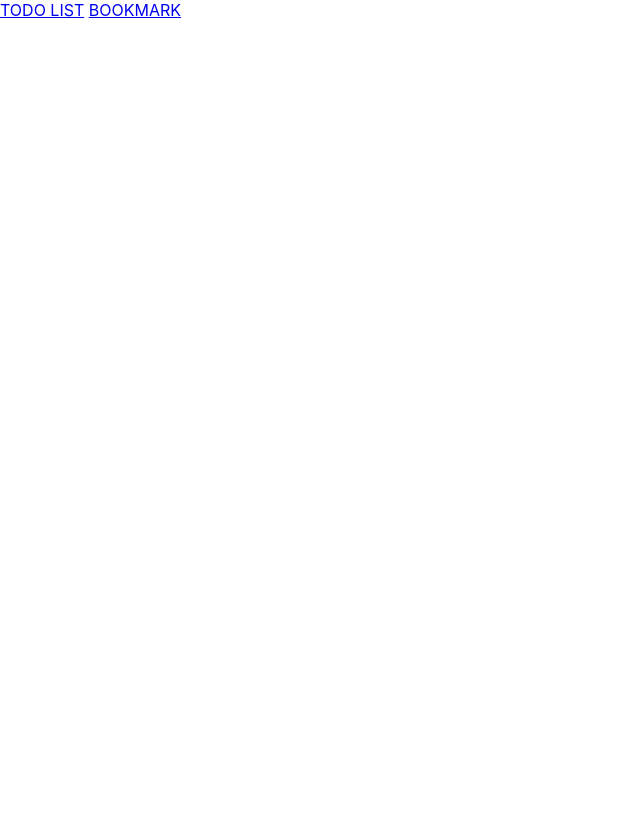
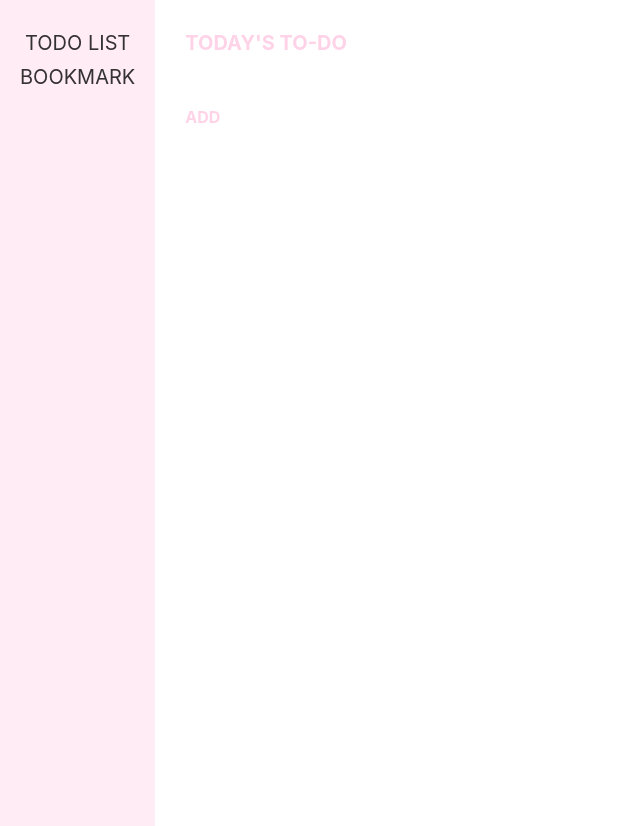
Before and after one commit to seoseol/glowing-carnival, a React (Create React App) app: page / in a window 1280 px wide. Before the commit this address had no page. Shown: the whole page, without its empty margins (0-640 px from the left). Before the commit the page ends 800 px from the top, so only its background shows below. Built offline with nearby package versions, Linux system fonts and the light colour scheme.

Commit message:
Add styled

```diff
--- a/package.json
+++ b/package.json
@@ -10,6 +10,7 @@
     "react-dom": "^18.2.0",
     "react-router-dom": "^6.4.2",
     "react-scripts": "5.0.1",
+    "styled-components": "^5.3.6",
     "styled-reset": "^4.4.2",
     "web-vitals": "^2.1.4"
   },
--- a/src/App.js
+++ b/src/App.js
@@ -1,10 +1,16 @@
 import { useState, useRef } from "react";
 import { Routes, Route } from "react-router-dom";
+import styled from "styled-components";
+
 import "./App.css";
-
 import Menu from "./Menu";
 import TodoListMenu from "./MenuTodoList";
 import BookmarkMenu from "./MenuBookmark";
+
+const StyledContainer = styled.div`
+  display: flex;
+  flex-direction: row;
+`;
 
 function App() {
   const [data, setData] = useState([]);
@@ -23,13 +29,13 @@ function App() {
   };
 
   return (
-    <div>
+    <StyledContainer>
       <Menu />
       <Routes>
-        <Route path="/Todo" element={<TodoListMenu onCreateData={onCreateData} data={data} setData={setData} />} />
+        <Route path="/" element={<TodoListMenu onCreateData={onCreateData} data={data} setData={setData} />} />
         <Route path="/Bookmark" element={<BookmarkMenu data={data} setData={setData} />} />
       </Routes>
-    </div>
+    </StyledContainer>
   );
 }
 
--- a/src/Menu.js
+++ b/src/Menu.js
@@ -1,12 +1,32 @@
 import { Link } from "react-router-dom";
+import styled from "styled-components";
+
+const StyledContainer = styled.div`
+  display: flex;
+  flex-direction: column;
+  height: 100vh;
+  padding-top: 26px;
+  background-color: #ffecf4;
+`;
+
+const StyledLink = styled(Link)`
+  padding: 5px 20px;
+  text-align: center;
+  font-size: 20px;
+  color: #353233;
+  text-decoration: none;
+  &:hover {
+    color: #ffffff;
+    background-color: #ffe0ee;
+  }
+`;
+
 const Menu = () => {
   return (
-    <div>
-      <Link to="/todo">TODO LIST</Link>
-      <span> </span>
-      <Link to="bookmark">BOOKMARK</Link>
-      <br />
-    </div>
+    <StyledContainer>
+      <StyledLink to="/">TODO LIST</StyledLink>
+      <StyledLink to="bookmark">BOOKMARK</StyledLink>
+    </StyledContainer>
   );
 };
 export default Menu;
--- a/src/MenuBookmark.js
+++ b/src/MenuBookmark.js
@@ -1,11 +1,23 @@
+import styled from "styled-components";
 import TodoBookmark from "./TodoBookmark";
 
+const StyledContainer = styled.div`
+  display: flex;
+  flex-direction: column;
+  margin-left: 30px;
+  padding-top: 4px;
+`;
+
+const StyledH = styled.h4`
+  font-size: 20px;
+  color: #ffd3e7;
+`;
 const BookmarkMenu = ({ data, setData }) => {
   return (
-    <div>
-      <h4>BOOKMARK MENU</h4>
+    <StyledContainer>
+      <StyledH>BOOKMARK TO-DO</StyledH>
       <TodoBookmark data={data} setData={setData} />
-    </div>
+    </StyledContainer>
   );
 };
 
--- a/src/MenuTodoList.js
+++ b/src/MenuTodoList.js
@@ -1,6 +1,37 @@
 import React from "react";
+import styled from "styled-components";
+
 import TodoList from "./TodoList";
 import TodoAdd from "./TodoAdd";
+
+const StyledContainer = styled.div`
+  display: flex;
+  flex-direction: column;
+  margin-left: 30px;
+  padding-top: 4px;
+`;
+
+const StyledH = styled.h4`
+  font-size: 20px;
+  color: #ffd3e7;
+`;
+
+const StyledInContainer = styled.div`
+  display: flex;
+  flex-direction: row;
+  align-items: center;
+  margin: 10px 0px;
+`;
+
+const StyledP = styled.p`
+  margin-right: 12px;
+  font-weight: bold;
+  color: #ffd3e7;
+`;
+
+const StyledTodoAdd = styled(TodoAdd)`
+  text-align: center;
+`;
 
 const TodoListMenu = ({ onCreateData, data, setData }) => {
   const [isAdd, setIsAdd] = React.useState(false);
@@ -10,14 +41,14 @@ const TodoListMenu = ({ onCreateData, data, setData }) => {
   };
 
   return (
-    <div>
-      <h4>TODAY'S TO-DO</h4>
-      <div>
-        <h4 onClick={addHandler}>ADD</h4>
-        {isAdd ? <TodoAdd onCreateData={onCreateData} setIsAdd={setIsAdd} /> : undefined}
-      </div>
+    <StyledContainer>
+      <StyledH>TODAY'S TO-DO</StyledH>
+      <StyledInContainer>
+        <StyledP onClick={addHandler}>ADD</StyledP>
+        {isAdd ? <StyledTodoAdd onCreateData={onCreateData} setIsAdd={setIsAdd} /> : undefined}
+      </StyledInContainer>
       <TodoList data={data} setData={setData} />
-    </div>
+    </StyledContainer>
   );
 };
 
--- a/src/TodoAdd.js
+++ b/src/TodoAdd.js
@@ -1,12 +1,39 @@
-import React from "react";
+import React, { useRef } from "react";
+import styled from "styled-components";
+
+const StyledInput = styled.input`
+  margin-right: 5px;
+  padding: 5px 8px;
+  background-color: rgb(255, 247, 248);
+  border: 0px;
+  border-radius: 5px;
+  color: #7a797a;
+
+  &:focus {
+    outline: 2px dashed #ffd3e7;
+  }
+`;
+
+const StyledBtn = styled.button`
+  color: #ffffff;
+  background-color: #ffd3e7;
+  border: 2px solid #ffd3e7;
+  border-radius: 5px;
+`;
+
 const TodoAdd = ({ onCreateData, setIsAdd }) => {
   const [todo, setTodo] = React.useState("");
+  const inputTodo = useRef();
 
   const editTodo = (e) => {
     setTodo(e.target.value);
   };
 
   const btnClickHandler = () => {
+    if (!todo) {
+      inputTodo.current.focus();
+      return;
+    }
     onCreateData(false, false, todo);
     alert("success!");
     setTodo("");
@@ -15,8 +42,8 @@ const TodoAdd = ({ onCreateData, setIsAdd }) => {
 
   return (
     <div>
-      <input value={todo} onChange={editTodo} />
-      <button onClick={btnClickHandler}>OK</button>
+      <StyledInput ref={inputTodo} value={todo} onChange={editTodo} />
+      <StyledBtn onClick={btnClickHandler}>OK</StyledBtn>
     </div>
   );
 };
--- a/src/TodoBookmark.js
+++ b/src/TodoBookmark.js
@@ -3,13 +3,11 @@ import TodoItem from "./TodoItem";
 const TodoBookmark = ({ data, setData }) => {
   return (
     <div>
-      <div>
-        {data
-          .filter((item) => item.marked)
-          .map((item) => (
-            <TodoItem dataItem={item} dataList={data} setData={setData} />
-          ))}
-      </div>
+      {data
+        .filter((item) => item.marked)
+        .map((item) => (
+          <TodoItem dataItem={item} dataList={data} setData={setData} />
+        ))}
     </div>
   );
 };
--- a/src/TodoItem.js
+++ b/src/TodoItem.js
@@ -1,4 +1,13 @@
 import React, { useState } from "react";
+import styled from "styled-components";
+
+const StyledBtn = styled.button`
+  margin-right: 2px;
+  color: #ffffff;
+  background-color: #ffd3e7;
+  border: 2px solid #ffd3e7;
+  border-radius: 5px;
+`;
 
 const TodoItem = ({ dataItem, dataList, setData }) => {
   const [isEdit, setIsEdit] = useState(false);
@@ -39,8 +48,8 @@ const TodoItem = ({ dataItem, dataList, setData }) => {
       ) : (
         <span onClick={changeInput}>{dataItem.todoName} </span>
       )}
-      {isEdit ? <button onClick={edithandler}>ok</button> : <button onClick={removehandler}>remove</button>}
-      <button onClick={bookmarkhandler}>{dataItem.marked ? "cancel" : "bookmark"}</button>
+      <StyledBtn onClick={bookmarkhandler}>{dataItem.marked ? "cancel" : "bookmark"}</StyledBtn>
+      {isEdit ? <StyledBtn onClick={edithandler}>ok</StyledBtn> : <StyledBtn onClick={removehandler}>remove</StyledBtn>}
     </div>
   );
 };
```
Also changed, not shown: 1 other file (tests, documents, lock files or other folders).
